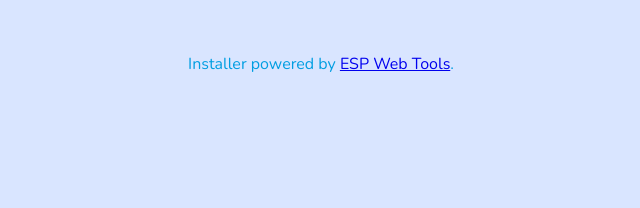
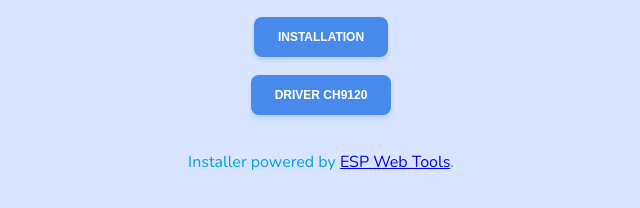
Before and after one commit to quruiz/quruiz.github.io, a plain HTML site: page index.html in a window 1280 px wide. Shown: the part 134-342 px from the top of the page, without its empty margins (319-959 px from the left). Drawn offline with nearby package versions, Linux system fonts and the light colour scheme.

Commit message:
New Firmware

```diff
--- a/index.html
+++ b/index.html
@@ -19,7 +19,13 @@
 			<img src="static/athandor_line.png" width="300" alt="">
 		</div>
 	</div>
-	<esp-web-install-button manifest="firmware\manifest_ESP32.json"></esp-web-install-button>
+	<esp-web-install-button manifest="firmware\manifest_ESP32.json">
+		<button slot="activate">Installation</button>
+	</esp-web-install-button>
+	<br>
+	<a href="https://github.com/Xinyuan-LilyGO/CH9102_Driver/raw/main/CH9102_WIN.EXE" download="Driver CH9120" style="text-decoration: none;">
+		<button>Driver CH9120</button>
+	</a>
 	<br>
 	<br>
 	<div class="footer" style="color: #009EE2; font-family: 'Nunito', sans-serif;">
--- a/static/style.css
+++ b/static/style.css
@@ -33,3 +33,23 @@ body {
 i {
     color: #1F2937;
 }
+
+button {
+    border: none;
+    display: flex;
+    padding: 0.75rem 1.5rem;
+    background-color: #488aec;
+    color: #ffffff;
+    font-size: 0.75rem;
+    line-height: 1rem;
+    font-weight: 700;
+    text-align: center;
+    text-transform: uppercase;
+    vertical-align: middle;
+    align-items: center;
+    border-radius: 0.5rem;
+    user-select: none;
+    gap: 0.75rem;
+    box-shadow: 0 4px 6px -1px #488aec31, 0 2px 4px -1px #488aec17;
+    transition: all .6s ease;
+  }
```
Also changed, not shown: 1 other file. Lines whose indentation alone changed are shown as unchanged.
